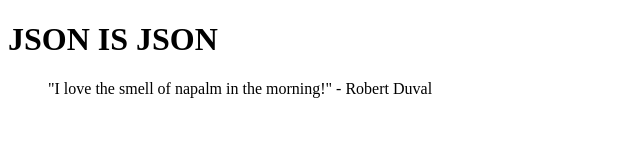
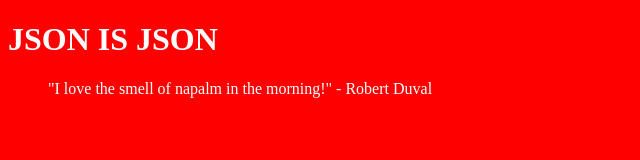
Before and after one commit to seanhaughey/JSON, a plain HTML site: page index.html in a window 1280 px wide. Shown: the whole page, without its empty margins (0-640 px from the left). Drawn offline with Linux system fonts and the light colour scheme.

Commit message:
made style changes to index.html

```diff
--- a/index.html
+++ b/index.html
@@ -2,6 +2,12 @@
 <html>
 <head>
 	<title>JSON</title>
+	<style>
+		body{
+			background-color: red;
+			color: white;
+		}
+	</style>
 </head>
 <body>
 	<h1>JSON IS JSON</h1>
```
